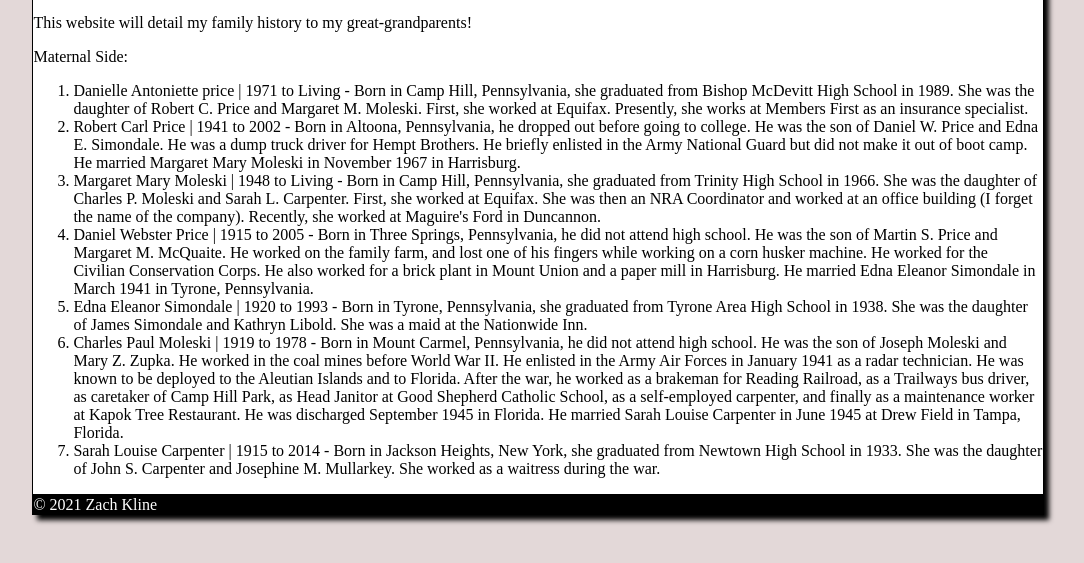
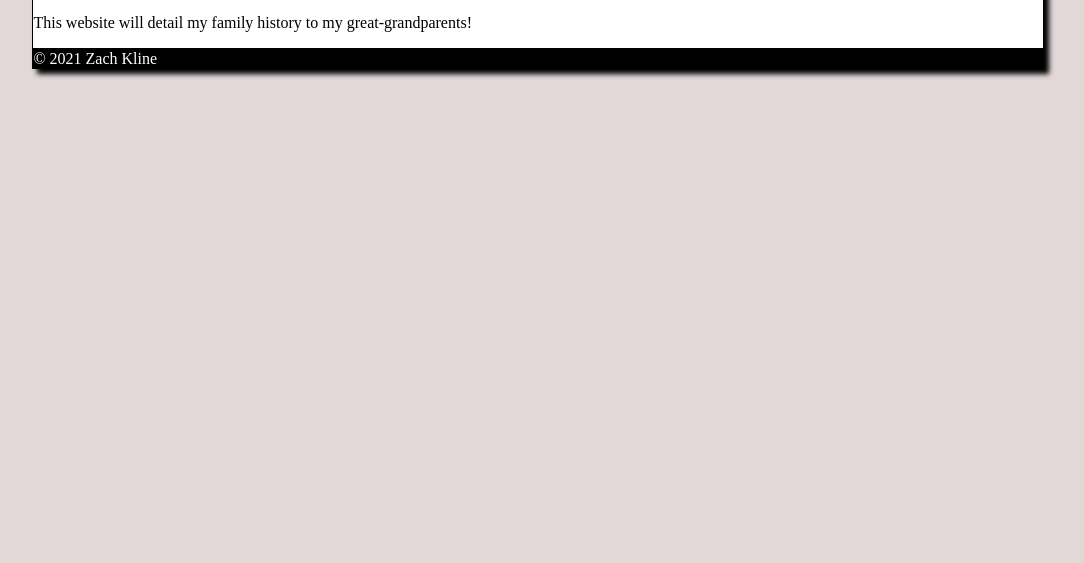
Before and after one commit to zkline12/zkline12.github.io, a plain HTML site: page index.html in a window 1280 px wide. Shown: the part 111-674 px from the top of the page, without its empty margins (102-1186 px from the left). Drawn offline with Linux system fonts and the light colour scheme.

Commit message:
Update index.html

```diff
--- a/index.html
+++ b/index.html
@@ -14,16 +14,6 @@
 				<a href="https://zkline12.github.io/Paternal.html">Paternal Family</a>
 				<a href="https://zkline12.github.io/Maternal.html">Maternal Family</a>
 				<p>This website will detail my family history to my great-grandparents!</p>
-				<p>Maternal Side:</p>
-				<ol>
-					<li>Danielle Antoniette price | 1971 to Living - Born in Camp Hill, Pennsylvania, she graduated from Bishop McDevitt High School in 1989. She was the daughter of Robert C. Price and Margaret M. Moleski. First, she worked at Equifax. Presently, she works at Members First as an insurance specialist.</li>
-					<li>Robert Carl Price | 1941 to 2002 - Born in Altoona, Pennsylvania, he dropped out before going to college. He was the son of Daniel W. Price and Edna E. Simondale. He was a dump truck driver for Hempt Brothers. He briefly enlisted in the Army National Guard but did not make it out of boot camp. He married Margaret Mary Moleski in November 1967 in Harrisburg.</li>
-					<li>Margaret Mary Moleski | 1948 to Living - Born in Camp Hill, Pennsylvania, she graduated from Trinity High School in 1966. She was the daughter of Charles P. Moleski and Sarah L. Carpenter. First, she worked at Equifax. She was then an NRA Coordinator and worked at an office building (I forget the name of the company). Recently, she worked at Maguire's Ford in Duncannon.</li>
-					<li>Daniel Webster Price | 1915 to 2005 - Born in Three Springs, Pennsylvania, he did not attend high school. He was the son of Martin S. Price and Margaret M. McQuaite. He worked on the family farm, and lost one of his fingers while working on a corn husker machine. He worked for the Civilian Conservation Corps. He also worked for a brick plant in Mount Union and a paper mill in Harrisburg. He married Edna Eleanor Simondale in March 1941 in Tyrone, Pennsylvania.</li>
-					<li>Edna Eleanor Simondale | 1920 to 1993 - Born in Tyrone, Pennsylvania, she graduated from Tyrone Area High School in 1938. She was the daughter of James Simondale and Kathryn Libold. She was a maid at the Nationwide Inn.</li>
-					<li>Charles Paul Moleski | 1919 to 1978 - Born in Mount Carmel, Pennsylvania, he did not attend high school. He was the son of Joseph Moleski and Mary Z. Zupka. He worked in the coal mines before World War II. He enlisted in the Army Air Forces in January 1941 as a radar technician. He was known to be deployed to the Aleutian Islands and to Florida. After the war, he worked as a brakeman for Reading Railroad, as a Trailways bus driver, as caretaker of Camp Hill Park, as Head Janitor at Good Shepherd Catholic School, as a self-employed carpenter, and finally as a maintenance worker at Kapok Tree Restaurant. He was discharged September 1945 in Florida. He married Sarah Louise Carpenter in June 1945 at Drew Field in Tampa, Florida.</li>
-					<li>Sarah Louise Carpenter | 1915 to 2014 - Born in Jackson Heights, New York, she graduated from Newtown High School in 1933. She was the daughter of John S. Carpenter and Josephine M. Mullarkey. She worked as a waitress during the war.</li>
-				</ol>
 			</div>
 			<footer> &copy; 2021 Zach Kline </footer>
 		</div>
```
